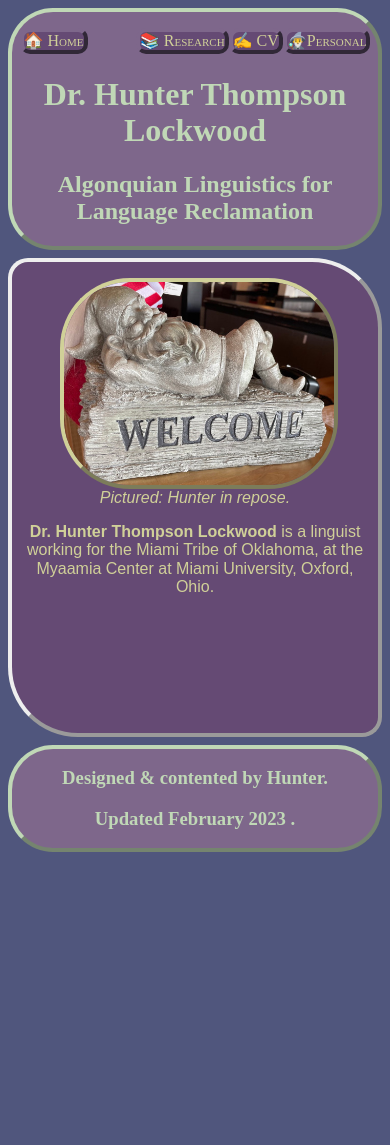
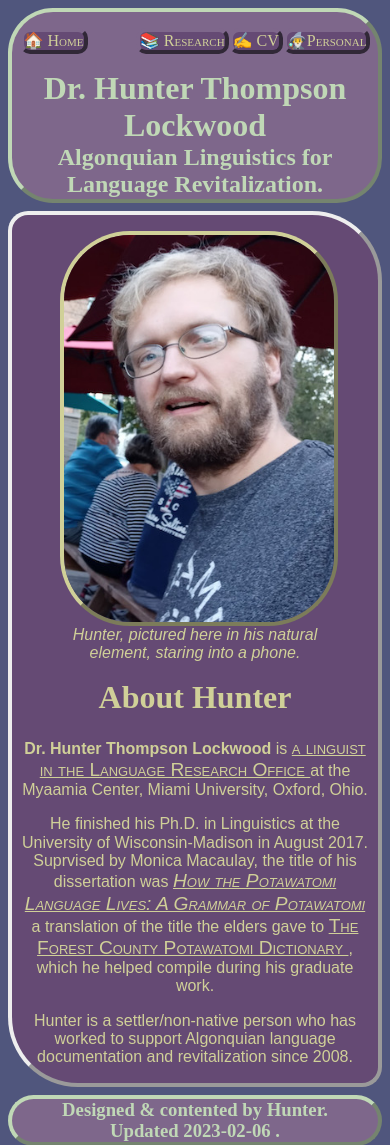
Before and after one commit to HunterLockwood/hunterlockwood.github.io, a website built with Parcel: page index.html in a window 390 px wide. Shown: the top 1145 px of the page. Before the commit the page ends 860 px from the top, so only its background shows below. Built offline with nearby package versions, Linux system fonts and the light colour scheme; a web font is replaced by a local one.

Commit message:
drafting text for other pages; editing images; responsiveness

```diff
--- a/css/main.css
+++ b/css/main.css
@@ -152,6 +152,10 @@ header,footer {
   border-radius: var(--base-border-radius);
   }
 
+h1,h2,h3,h4 {
+  font-family: var(--header-font);
+  }
+
 main {
   background-color: var(--plain-body-textholder);
   color: var(--plain-body-text);
@@ -170,6 +174,10 @@ figure img {
   overflow: clip;
   border: var(--base-border-size) var(--border-style) var(--plain-body-text);
   border-radius: calc(var(--base-border-radius) + 25px);
+  }
+
+figure {
+  float: left;
   }
 
 /* --------------------------------------------------------------------------
@@ -211,10 +219,20 @@ nav a {
   font-size: inherit;
   }
 
+
+/* --------------------------------------------------------------------------
+    Assorted Peculiarities
+   -------------------------------------------------------------------------- */
+
+
 a {
   color: inherit;
   font-size: 1.2rem;
   font-variant: petite-caps;
+  }
+
+header h1, header h2, footer h3 {
+  margin: auto;
   }
 
 
--- a/index.html
+++ b/index.html
@@ -82,29 +82,56 @@
   </nav>
   <section class="tagline">
     <h1>Dr. Hunter Thompson Lockwood</h1>
-    <h2>Algonquian Linguistics for Language Reclamation</h2>
+    <h2>Algonquian Linguistics for Language Revitalization.</h2>
   </section>
 </header>
 
 <main>
   <figure class="selfie-image">
-    <img src="img/splashes/welcome_gnome-sm.jpg"
-         alt="A small statue of a gnome, lying supine, arms behind his head, which rests on a small pile of straw. Text under him reads 'WELCOME'."
-         width="528" height="396"
-         loading="lazy" decoding="async">
-    <figcaption><em>Pictured: Hunter in repose.</em></figcaption>
+    <img
+      loading="lazy"
+      decoding="async"
+      srcset="/img/selfies/hunter-restaurant-selfie-sm.jpg 324w,
+      /img/selfies/hunter-restaurant-selfie.jpg 535w"
+      sizes="(max-width: 1500px) 324px,
+      535px"
+      src="/img/selfies/hunter-restaurant-selfie-sm.jpg"
+      alt="Hunter, wearing a slate grey shirt with partial text Myaamia visible, facing toward the camera and smiling with mouth open, at a restaurant's outdoor patio.">
+    <figcaption><em>Hunter, pictured here in his natural element, staring into a phone.</em>
+    </figcaption>
   </figure>
   <section class="content">
-    <strong>Dr. Hunter Thompson Lockwood</strong> is a linguist working for the Miami Tribe of Oklahoma,
-    at the
-    Myaamia Center at Miami University, Oxford, Ohio.
+    <h1>About Hunter</h1>
+    <p><strong>Dr. Hunter Thompson Lockwood</strong> is
+      <a
+        href="https://miamioh.edu/myaamia-center/about/staff-faculty-affiliates/lockwood/index.html">a linguist in the Language Research
+        Office
+      </a>
+      at the Myaamia Center, Miami University, Oxford, Ohio.
+    </p>
+    <p>He finished his Ph.D. in Linguistics at the University of Wisconsin-Madison in August
+      2017. Suprvised by Monica Macaulay, the title of his dissertation was <em>
+        <a
+          href="https://search.proquest.com/openview/53c296e6b0e5ea888d18a3e443f47f01/1.pdf?pq-origsite=gscholar&cbl=18750&diss=y">How the Potawatomi
+          Language Lives: A Grammar of Potawatomi
+        </a>
+      </em> a translation of the title the elders
+      gave to
+      <a href="https://www.fcpotawatomi.com/culture-and-history/potawatomi-dictionary/">The Forest County Potawatomi
+        Dictionary
+      </a>
+      , which he helped compile during his graduate work.
+    </p>
+    <p>Hunter is a settler/non-native person who has worked to support Algonquian language
+      documentation and revitalization since 2008.
+    </p>
   </section>
 </main>
 
 <footer>
   <h3>Designed & contented by Hunter.</h3>
   <h3>Updated
-    <time datetime="2023-02-03">February 2023</time>
+    <time datetime="2023-02-06">2023-02-06</time>
     .
   </h3>
 </footer>
```
Also changed, not shown: curriculum-vitae.html (+3 -1 lines), personal.html (+2 -2 lines), research.html (+12 -1 lines), img/selfies/hunter-bonham-selfie2.jpg (deleted), img/selfies/hunter-profile.jpg (deleted), img/selfies/hunter-restaurant-selfie-sm.jpg (added), img/selfies/hunter-restaurant-selfie.jpg, img/selfies/hunter-selfie3.jpg (deleted).
